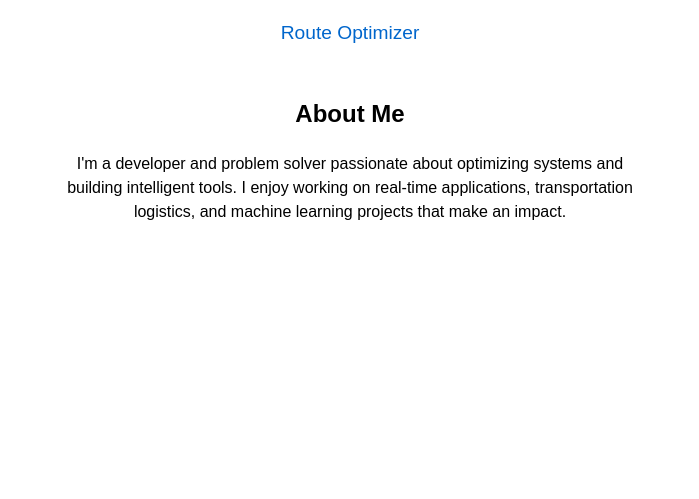
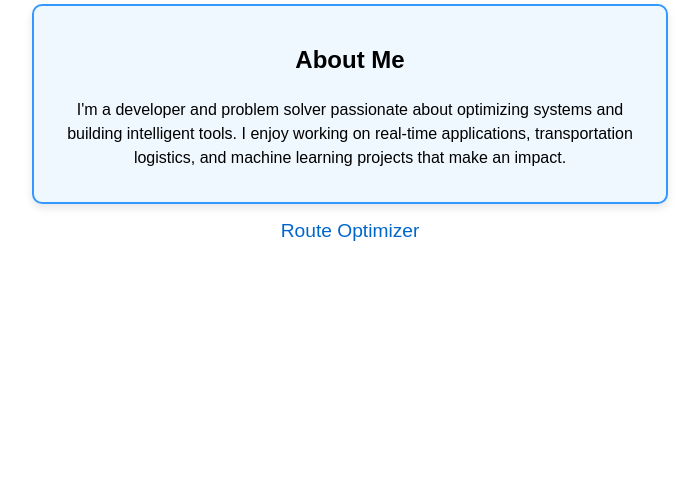
Before and after one commit to BeckSaunders0/BeckSaunders0.github.io, a plain HTML site: page index.html in a window 1280 px wide. Shown: the part 333-832 px from the top of the page, without its empty margins (290-989 px from the left). Drawn offline with Linux system fonts and the light colour scheme.

Commit message:
Update index.html

```diff
--- a/index.html
+++ b/index.html
@@ -29,14 +29,16 @@
             margin-top: 1em;
             font-size: 1em;
             line-height: 1.5;
+            background-color: #f0f8ff; /* light blue background */
+            border: 2px solid #3399ff; /* blue border */
+            border-radius: 10px;
+            padding: 1em;
+            box-shadow: 0 4px 8px rgba(0, 0, 0, 0.1);
         }
     </style>
 </head>
 <body>
     <h1>Beck Saunders</h1>
-    <p>
-        <a href="route_optimizer.html">Route Optimizer</a>
-    </p>
     <div class="about">
         <h2>About Me</h2>
         <p>
@@ -45,5 +47,8 @@
             and machine learning projects that make an impact.
         </p>
     </div>
+    <p>
+        <a href="route_optimizer.html">Route Optimizer</a>
+    </p>
 </body>
 </html>
```
